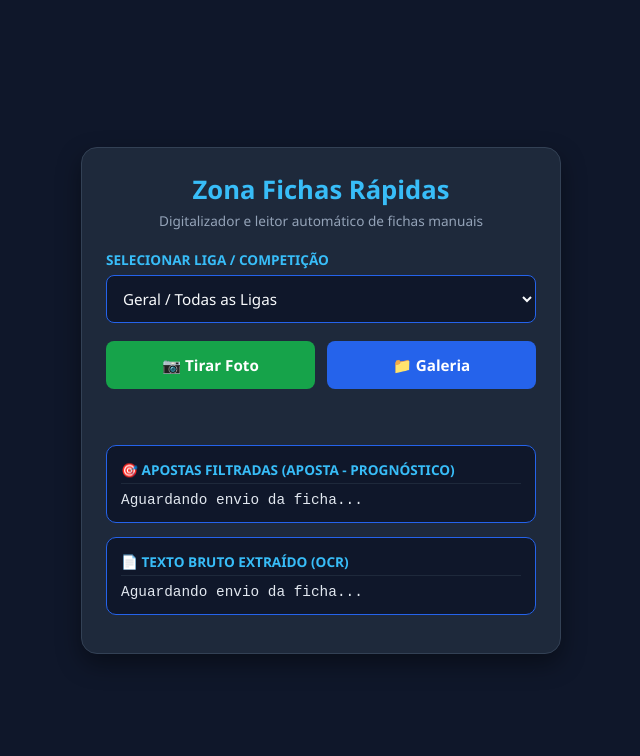
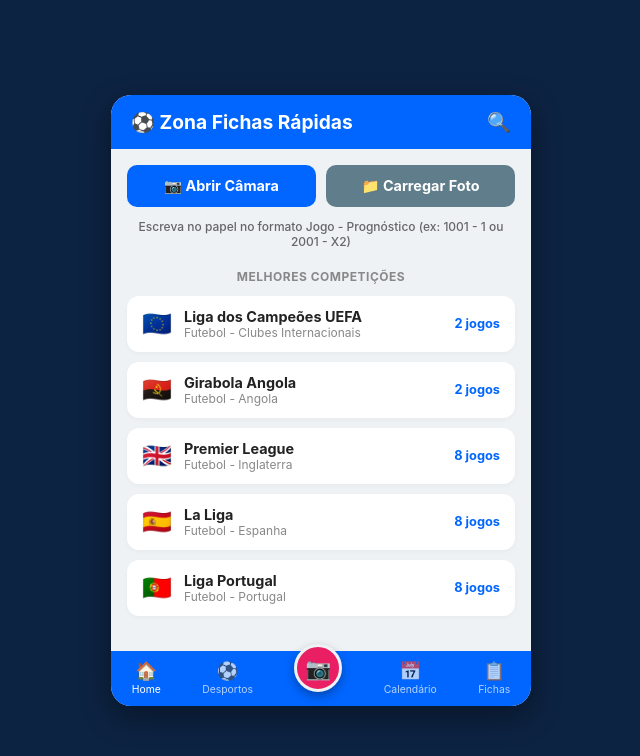
Before and after one commit to RosanySardinha/Projecto_Fichas-rapidas, a plain HTML site: page index.html in a window 1280 px wide. Shown: the whole page, without its empty margins (319-959 px from the left). Drawn offline with Linux system fonts and the light colour scheme.

Commit message:
Update index.html

```diff
--- a/index.html
+++ b/index.html
@@ -3,161 +3,249 @@
 <head>
     <meta charset="UTF-8">
     <meta name="viewport" content="width=device-width, initial-scale=1.0">
-    <title>Zona Fichas Rápidas</title>
+    <title>Zona Fichas Rápidas - Leitor OCR</title>
     <style>
         * {
             box-sizing: border-box;
             margin: 0;
             padding: 0;
-            font-family: 'Segoe UI', Tahoma, Geneva, Verdana, sans-serif;
+            font-family: -apple-system, BlinkMacSystemFont, "Segoe UI", Roboto, Helvetica, Arial, sans-serif;
         }
 
         body {
-            background-color: #0f172a;
-            color: #f8fafc;
-            padding: 20px 15px;
+            background-color: #0d2342; /* Azul escuro do fundo */
             display: flex;
             justify-content: center;
             align-items: center;
             min-height: 100vh;
+            padding: 10px;
         }
 
-        .container {
+        .app-card {
             width: 100%;
-            max-width: 480px;
-            background-color: #1e293b;
-            border-radius: 16px;
-            padding: 24px;
-            box-shadow: 0 10px 25px rgba(0, 0, 0, 0.4);
-            border: 1px solid #334155;
+            max-width: 420px;
+            background-color: #eef2f5;
+            border-radius: 20px;
+            overflow: hidden;
+            box-shadow: 0 10px 30px rgba(0,0,0,0.4);
+            position: relative;
+            display: flex;
+            flex-direction: column;
         }
 
-        .header {
+        /* Topo Azul */
+        .app-header {
+            background-color: #0066ff;
+            color: white;
+            padding: 15px 20px;
+            display: flex;
+            justify-content: space-between;
+            align-items: center;
+        }
+
+        .app-header .title {
+            display: flex;
+            align-items: center;
+            gap: 8px;
+            font-size: 1.2rem;
+            font-weight: 700;
+        }
+
+        .app-header .search-icon {
+            font-size: 1.2rem;
+            cursor: pointer;
+        }
+
+        /* Conteúdo Principal */
+        .app-body {
+            padding: 16px;
+            flex: 1;
+            padding-bottom: 70px; /* espaço para a bottom bar */
+        }
+
+        /* Grid de Botões no Topo */
+        .action-buttons {
+            display: grid;
+            grid-template-columns: 1fr 1fr;
+            gap: 10px;
+            margin-bottom: 12px;
+        }
+
+        .btn-action {
+            border: none;
+            border-radius: 10px;
+            padding: 12px;
+            font-size: 0.9rem;
+            font-weight: 700;
+            color: white;
+            cursor: pointer;
+            display: flex;
+            align-items: center;
+            justify-content: center;
+            gap: 6px;
+        }
+
+        .btn-cam {
+            background-color: #0066ff;
+        }
+
+        .btn-gal {
+            background-color: #607d8b;
+        }
+
+        .hint-text {
             text-align: center;
+            font-size: 0.75rem;
+            color: #666;
+            margin-bottom: 20px;
+            font-weight: 500;
+        }
+
+        .section-title {
+            font-size: 0.75rem;
+            font-weight: 700;
+            color: #888;
+            letter-spacing: 0.5px;
+            text-transform: uppercase;
+            margin-bottom: 12px;
+            text-align: center;
+        }
+
+        /* Lista de Competições */
+        .competition-list {
+            display: flex;
+            flex-direction: column;
+            gap: 10px;
             margin-bottom: 20px;
         }
 
-        .header h1 {
-            font-size: 1.6rem;
-            color: #38bdf8;
+        .comp-item {
+            background: white;
+            padding: 12px 15px;
+            border-radius: 12px;
+            display: flex;
+            align-items: center;
+            justify-content: space-between;
+            box-shadow: 0 2px 5px rgba(0,0,0,0.03);
+            cursor: pointer;
+            transition: background 0.2s;
+        }
+
+        .comp-item:hover, .comp-item.selected {
+            border: 2px solid #0066ff;
+        }
+
+        .comp-info {
+            display: flex;
+            align-items: center;
+            gap: 12px;
+        }
+
+        .comp-flag {
+            font-size: 1.5rem;
+            width: 30px;
+            text-align: center;
+        }
+
+        .comp-details h4 {
+            font-size: 0.9rem;
+            color: #222;
             font-weight: 700;
         }
 
-        .header p {
-            font-size: 0.85rem;
-            color: #94a3b8;
-            margin-top: 4px;
+        .comp-details p {
+            font-size: 0.75rem;
+            color: #888;
         }
 
-        .form-group {
-            margin-bottom: 18px;
+        .comp-count {
+            font-size: 0.8rem;
+            color: #0066ff;
+            font-weight: 700;
         }
 
-        .form-group label {
-            display: block;
-            font-size: 0.85rem;
-            font-weight: 600;
-            color: #38bdf8;
-            margin-bottom: 6px;
-            text-transform: uppercase;
+        /* Área de Resultados */
+        .results-container {
+            background: white;
+            border-radius: 12px;
+            padding: 15px;
+            margin-top: 15px;
+            display: none;
         }
 
-        select {
-            width: 100%;
-            padding: 12px;
-            background-color: #0f172a;
-            border: 1px solid #2563eb;
-            border-radius: 8px;
-            color: #f8fafc;
-            font-size: 0.95rem;
-            outline: none;
-        }
-
-        select:focus {
-            border-color: #38bdf8;
-            box-shadow: 0 0 8px rgba(56, 189, 248, 0.4);
-        }
-
-        .upload-buttons {
-            display: grid;
-            grid-template-columns: 1fr 1fr;
-            gap: 12px;
-            margin-bottom: 20px;
-        }
-
-        .btn {
-            padding: 14px;
-            border: none;
-            border-radius: 8px;
-            font-size: 0.95rem;
-            font-weight: 700;
-            cursor: pointer;
-            color: white;
-            text-align: center;
-            transition: transform 0.1s, opacity 0.2s;
-        }
-
-        .btn:active {
-            transform: scale(0.98);
-        }
-
-        .btn-camera {
-            background-color: #16a34a;
-        }
-
-        .btn-gallery {
-            background-color: #2563eb;
-        }
-
-        #preview-container {
-            display: none;
-            margin-bottom: 18px;
-            text-align: center;
-        }
-
-        #preview-img {
-            max-width: 100%;
-            max-height: 220px;
-            border-radius: 8px;
-            border: 2px solid #2563eb;
-            object-fit: contain;
-        }
-
-        .status {
-            text-align: center;
-            font-size: 0.9rem;
-            font-weight: 600;
-            margin-bottom: 16px;
-            min-height: 20px;
-            color: #fbbf24;
-        }
-
-        .output-box {
-            background-color: #0f172a;
-            border: 1px solid #2563eb;
-            border-radius: 10px;
-            padding: 14px;
-            margin-bottom: 14px;
-        }
-
-        .output-box h2 {
+        .results-container h3 {
             font-size: 0.85rem;
-            font-weight: 700;
-            color: #38bdf8;
+            color: #0066ff;
             margin-bottom: 8px;
             text-transform: uppercase;
-            border-bottom: 1px solid #1e293b;
-            padding-bottom: 4px;
         }
 
         pre {
             white-space: pre-wrap;
-            word-break: break-word;
             font-family: monospace;
-            font-size: 0.9rem;
-            color: #e2e8f0;
+            font-size: 0.85rem;
+            color: #333;
+            max-height: 150px;
+            overflow-y: auto;
+        }
+
+        #preview-img {
+            width: 100%;
             max-height: 180px;
-            overflow-y: auto;
+            object-fit: contain;
+            border-radius: 8px;
+            margin-bottom: 10px;
+            display: none;
+        }
+
+        /* Bottom Bar */
+        .bottom-nav {
+            position: absolute;
+            bottom: 0;
+            left: 0;
+            right: 0;
+            background-color: #0066ff;
+            display: flex;
+            justify-content: space-around;
+            align-items: center;
+            padding: 8px 0;
+            height: 55px;
+        }
+
+        .nav-item {
+            color: rgba(255, 255, 255, 0.7);
+            display: flex;
+            flex-direction: column;
+            align-items: center;
+            font-size: 0.65rem;
+            text-decoration: none;
+            cursor: pointer;
+        }
+
+        .nav-item.active {
+            color: white;
+        }
+
+        .nav-item .icon {
+            font-size: 1.1rem;
+            margin-bottom: 2px;
+        }
+
+        /* Botão Rosa Central de Câmara */
+        .nav-cam-btn {
+            background-color: #e91e63;
+            width: 48px;
+            height: 48px;
+            border-radius: 50%;
+            display: flex;
+            align-items: center;
+            justify-content: center;
+            color: white;
+            font-size: 1.3rem;
+            box-shadow: 0 4px 10px rgba(0,0,0,0.3);
+            border: 3px solid #eef2f5;
+            margin-top: -20px;
+            cursor: pointer;
         }
 
         input[type="file"] { display: none; }
@@ -165,84 +253,147 @@
 </head>
 <body>
 
-    <div class="container">
-        <!-- Cabeçalho -->
-        <div class="header">
-            <h1>Zona Fichas Rápidas</h1>
-            <p>Digitalizador e leitor automático de fichas manuais</p>
+    <div class="app-card">
+        <!-- Topo da Aplicação -->
+        <div class="app-header">
+            <div class="title">
+                ⚽ Zona Fichas Rápidas
+            </div>
+            <div class="search-icon">🔍</div>
         </div>
 
-        <!-- Seletor de Liga -->
-        <div class="form-group">
-            <label for="leagueSelect">Selecionar Liga / Competição</label>
-            <select id="leagueSelect">
-                <option value="geral">Geral / Todas as Ligas</option>
-                <option value="angola">Girabola (Angola)</option>
-                <option value="premier">Premier League (Inglaterra)</option>
-                <option value="laliga">La Liga (Espanha)</option>
-                <option value="seriea">Serie A (Itália)</option>
-                <option value="ligaportugal">Liga Portugal</option>
-                <option value="champions">UEFA Champions League</option>
-            </select>
+        <!-- Corpo Principal -->
+        <div class="app-body">
+            <!-- Botões Superiores -->
+            <div class="action-buttons">
+                <button class="btn-action btn-cam" onclick="document.getElementById('camInput').click()">
+                    📷 Abrir Câmara
+                </button>
+                <button class="btn-action btn-gal" onclick="document.getElementById('galInput').click()">
+                    📁 Carregar Foto
+                </button>
             </div>
 
-        <!-- Botões -->
-        <div class="upload-buttons">
-            <button class="btn btn-camera" onclick="document.getElementById('camInput').click()">
-                📷 Tirar Foto
-            </button>
-            <button class="btn btn-gallery" onclick="document.getElementById('galInput').click()">
-                📁 Galeria
-            </button>
-        </div>
+            <p class="hint-text">Escreva no papel no formato Jogo - Prognóstico (ex: 1001 - 1 ou 2001 - X2)</p>
 
             <input type="file" id="camInput" accept="image/*" capture="environment" onchange="processarFicha(event)">
             <input type="file" id="galInput" accept="image/*" onchange="processarFicha(event)">
 
-        <!-- Preview da Foto -->
-        <div id="preview-container">
-            <img id="preview-img" src="" alt="Ficha de Aposta">
+            <!-- Lista de Competições com Contagem de Jogos -->
+            <div class="section-title">MELHORES COMPETIÇÕES</div>
+            <div class="competition-list">
+                <div class="comp-item" onclick="selecionarLiga('Liga dos Campeões UEFA')">
+                    <div class="comp-info">
+                        <span class="comp-flag">🇪🇺</span>
+                        <div class="comp-details">
+                            <h4>Liga dos Campeões UEFA</h4>
+                            <p>Futebol - Clubes Internacionais</p>
+                        </div>
+                    </div>
+                    <span class="comp-count">2 jogos</span>
                 </div>
 
-        <!-- Mensagem de Estado -->
-        <div id="status" class="status"></div>
-
-        <!-- Resultados Filtrados (Aposta - Prognóstico) -->
-        <div class="output-box">
-            <h2>🎯 Apostas Filtradas (Aposta - Prognóstico)</h2>
-            <pre id="parsedOutput">Aguardando envio da ficha...</pre>
+                <div class="comp-item" onclick="selecionarLiga('Girabola Angola')">
+                    <div class="comp-info">
+                        <span class="comp-flag">🇦🇴</span>
+                        <div class="comp-details">
+                            <h4>Girabola Angola</h4>
+                            <p>Futebol - Angola</p>
+                        </div>
+                    </div>
+                    <span class="comp-count">2 jogos</span>
                 </div>
 
-        <!-- Texto Bruto do OCR -->
-        <div class="output-box">
-            <h2>📄 Texto Bruto Extraído (OCR)</h2>
-            <pre id="rawOutput">Aguardando envio da ficha...</pre>
+                <div class="comp-item" onclick="selecionarLiga('Premier League')">
+                    <div class="comp-info">
+                        <span class="comp-flag">🇬🇧</span>
+                        <div class="comp-details">
+                            <h4>Premier League</h4>
+                            <p>Futebol - Inglaterra</p>
+                        </div>
+                    </div>
+                    <span class="comp-count">8 jogos</span>
+                </div>
+
+                <div class="comp-item" onclick="selecionarLiga('La Liga')">
+                    <div class="comp-info">
+                        <span class="comp-flag">🇪🇸</span>
+                        <div class="comp-details">
+                            <h4>La Liga</h4>
+                            <p>Futebol - Espanha</p>
+                        </div>
+                    </div>
+                    <span class="comp-count">8 jogos</span>
+                </div>
+
+                <div class="comp-item" onclick="selecionarLiga('Liga Portugal')">
+                    <div class="comp-info">
+                        <span class="comp-flag">🇵🇹</span>
+                        <div class="comp-details">
+                            <h4>Liga Portugal</h4>
+                            <p>Futebol - Portugal</p>
+                        </div>
+                    </div>
+                    <span class="comp-count">8 jogos</span>
+                </div>
+            </div>
+
+            <!-- Imagem e Resultado da Leitura OCR -->
+            <div id="resultsCard" class="results-container">
+                <img id="preview-img" src="" alt="Ficha">
+                <h3 id="statusText">⏳ A processar...</h3>
+                <pre id="parsedOutput"></pre>
+            </div>
+        </div>
+
+        <!-- Menu de Navegação Inferior (Bottom Nav) -->
+        <div class="bottom-nav">
+            <div class="nav-item active">
+                <span class="icon">🏠</span>
+                <span>Home</span>
+            </div>
+            <div class="nav-item">
+                <span class="icon">⚽</span>
+                <span>Desportos</span>
+            </div>
+            <div class="nav-cam-btn" onclick="document.getElementById('camInput').click()">
+                📷
+            </div>
+            <div class="nav-item">
+                <span class="icon">📅</span>
+                <span>Calendário</span>
+            </div>
+            <div class="nav-item">
+                <span class="icon">📋</span>
+                <span>Fichas</span>
+            </div>
         </div>
     </div>
 
     <script>
-        // 🔑 Tua Chave de API Google Cloud Vision
         const GOOGLE_VISION_API_KEY = 'AIzaSyBDS05EdjeiG4ht4Y5GO9NHUpZR16mrvWc';
+        let ligaSelecionada = 'Geral';
+
+        function selecionarLiga(nomeLiga) {
+            ligaSelecionada = nomeLiga;
+            alert('Liga selecionada: ' + nomeLiga);
+        }
 
         async function processarFicha(event) {
             const file = event.target.files[0];
             if (!file) return;
 
+            const resultsCard = document.getElementById('resultsCard');
             const previewImg = document.getElementById('preview-img');
-            const previewContainer = document.getElementById('preview-container');
-            const statusDiv = document.getElementById('status');
-            const parsedPre = document.getElementById('parsedOutput');
-            const rawPre = document.getElementById('rawOutput');
-            const liga = document.getElementById('leagueSelect').value;
+            const statusText = document.getElementById('statusText');
+            const parsedOutput = document.getElementById('parsedOutput');
 
-            // Exibe a foto
+            resultsCard.style.display = 'block';
             previewImg.src = URL.createObjectURL(file);
-            previewContainer.style.display = 'block';
+            previewImg.style.display = 'block';
 
-            statusDiv.style.color = '#fbbf24';
-            statusDiv.innerText = "⏳ A ler ficha manual com Google Vision...";
-            parsedPre.innerText = "A filtrar jogos...";
-            rawPre.innerText = "A ligar ao servidor...";
+            statusText.innerText = "⏳ A ler ficha com Google Vision...";
+            parsedOutput.innerText = "A extrair apostas...";
 
             try {
                 const base64Clean = await convertToBase64(file);
@@ -262,47 +413,43 @@
 
                 if (data.responses && data.responses[0].fullTextAnnotation) {
                     const textoExtraido = data.responses[0].fullTextAnnotation.text;
-                    statusDiv.style.color = '#4ade80';
-                    statusDiv.innerText = "✅ Leitura concluída com sucesso!";
-                    rawPre.innerText = textoExtraido;
+                    statusText.innerText = "✅ Leitura Concluída!";
 
-                    // Filtra o padrão Aposta - Prognóstico
-                    extrairApostasManual(textoExtraido, liga);
-                } else if (data.responses && data.responses[0].error) {
-                    statusDiv.style.color = '#f87171';
-                    statusDiv.innerText = "❌ Erro na API: " + data.responses[0].error.message;
+                    // Filtro inteligente pelo travessão
+                    extrairApostas(textoExtraido);
                 } else {
-                    statusDiv.style.color = '#f87171';
-                    statusDiv.innerText = "⚠️ Nenhum texto legível encontrado na imagem.";
+                    statusText.innerText = "⚠️ Erro na leitura";
+                    parsedOutput.innerText = "Não foi possível extrair texto da imagem.";
                 }
 
             } catch (error) {
-                console.error("Erro no processamento:", error);
-                statusDiv.style.color = '#f87171';
-                statusDiv.innerText = "❌ Erro ao enviar a imagem.";
+                statusText.innerText = "❌ Erro na API";
+                parsedOutput.innerText = error.message;
             }
         }
 
-        function extrairApostasManual(texto, liga) {
-            const parsedPre = document.getElementById('parsedOutput');
+        function extrairApostas(texto) {
+            const parsedOutput = document.getElementById('parsedOutput');
             const linhas = texto.split('\n');
-            const regexTravessao = /\b([0-9A-Za-z]+)\s*[-–—]\s*([0-9A-Za-z.,]+)\b/g;
+            const regexTravessao = /\b([0-9A-Za-z]+)\s*[-–—.]\s*([0-9A-Za-z.,]+)\b/g;
 
-            let apostasEncontradas = [];
+            let apostas = [];
 
             linhas.forEach((linha) => {
                 let match;
                 while ((match = regexTravessao.exec(linha)) !== null) {
-                    apostasEncontradas.push(`${match[1].trim()} - ${match[2].trim()}`);
+                    apostas.push(`${match[1].trim()} - ${match[2].trim()}`);
                 }
             });
 
-            if (apostasEncontradas.length > 0) {
-                let resultado = `[LIGA: ${liga.toUpperCase()}]\n[TOTAL: ${apostasEncontradas.length} JOGOS]\n\n`;
-                resultado += apostasEncontradas.join('\n');
-                parsedPre.innerText = resultado;
+            if (apostas.length > 0) {
+                parsedOutput.innerText = `COMPETIÇÃO: ${ligaSelecionada.toUpperCase()}\n` +
+                                         `TOTAL: ${apostas.length} APOSTAS\n\n` +
+                                         apostas.join('\n');
             } else {
-                parsedPre.innerText = `[LIGA: ${liga.toUpperCase()}]\n\n⚠️ Nenhuma linha no formato "Aposta - Prognóstico" foi reconhecida.`;
+                parsedOutput.innerText = `COMPETIÇÃO: ${ligaSelecionada.toUpperCase()}\n\n` +
+                                         `Texto lido:\n${texto}\n\n` +
+                                         `⚠️ Nenhuma linha no formato "Jogo - Prognóstico" reconhecida.`;
             }
         }
 
```
Lines whose indentation alone changed are shown as unchanged.
